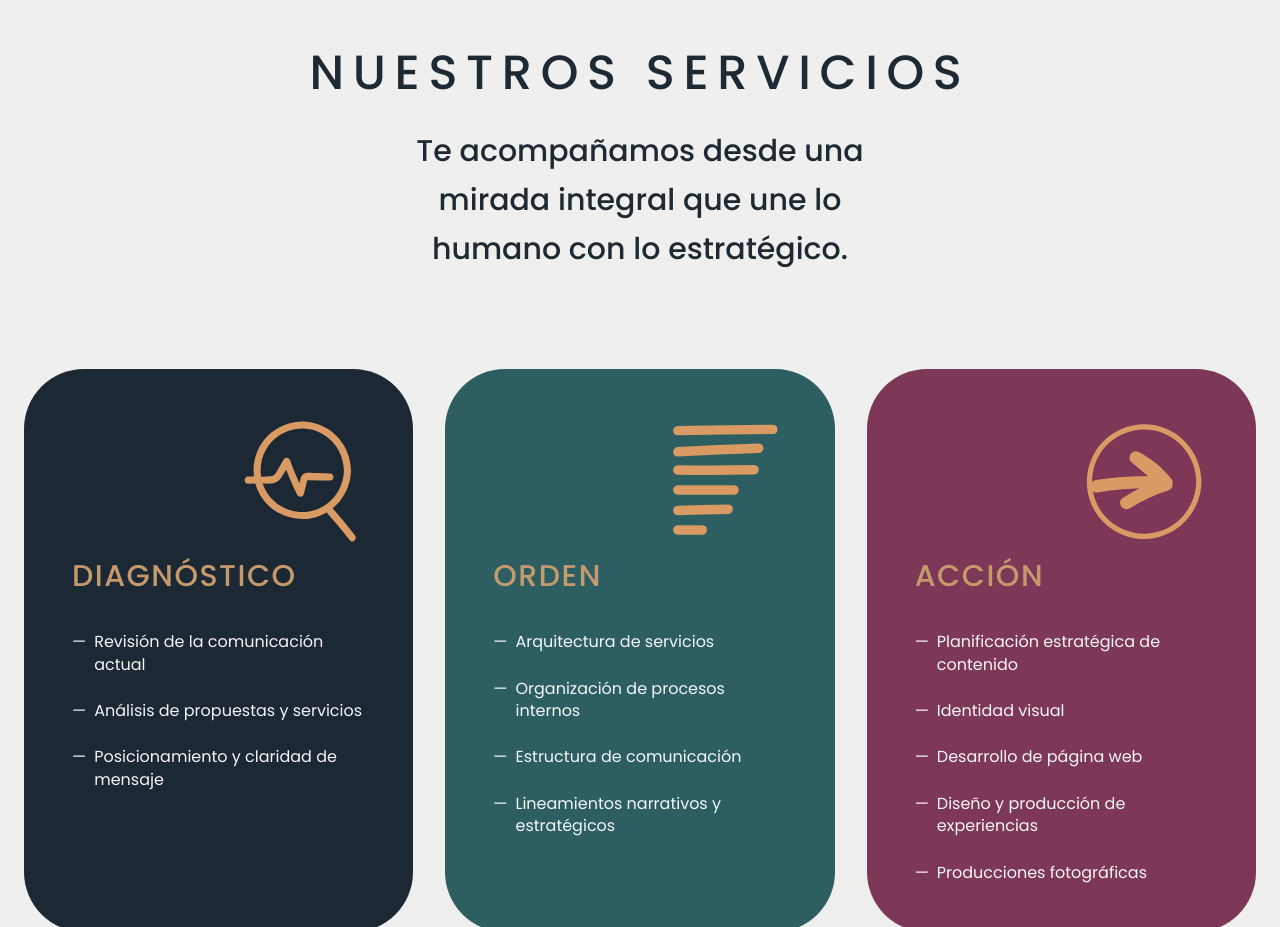
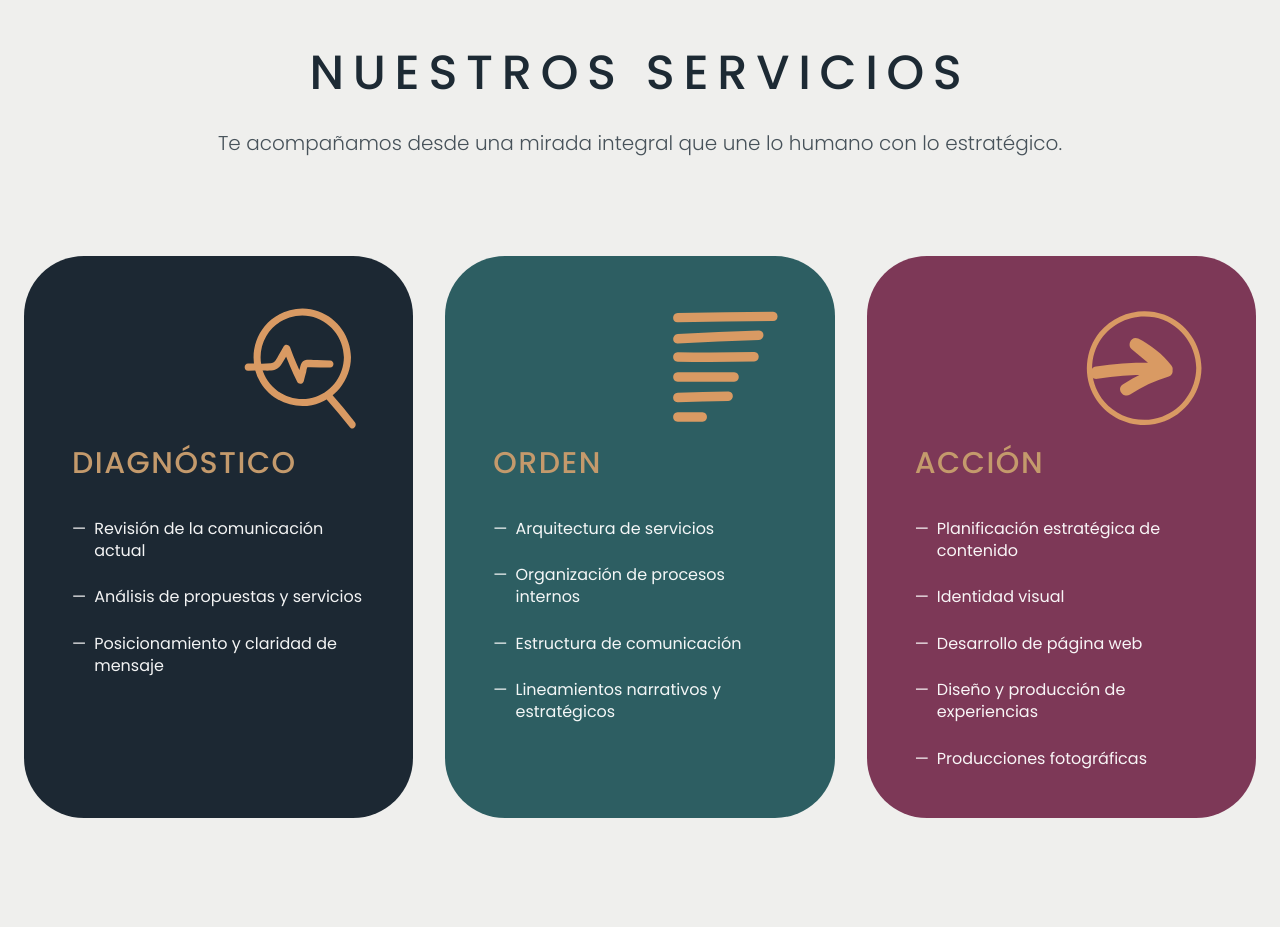
Before and after one commit to somoscasaseis/somoscasaseis, a Next.js app: page / in a window 1280 px wide. Shown: the part 1800-2727 px from the top of the page. Built offline with nearby package versions, Linux system fonts and the light colour scheme; no server answers; a web font is replaced by a local one.

Commit message:
Monday Night Flow

```diff
--- a/src/components/v2/sections/ServicesV2.tsx
+++ b/src/components/v2/sections/ServicesV2.tsx
@@ -93,7 +93,7 @@ export const ServicesV2 = ({ services }: { services?: ServiceProps[] }) => {
             variants={introBlockVariants}
             initial="hidden"
             animate={isInView ? "visible" : "hidden"}
-            className="text-xl md:text-3xl text-foreground font-medium leading-relaxed max-w-md"
+            className="text-lg md:text-xl text-foreground/80 font-light leading-relaxed"
           >
             Te acompañamos desde una mirada integral que une lo humano con lo estratégico.
           </motion.p>
```
